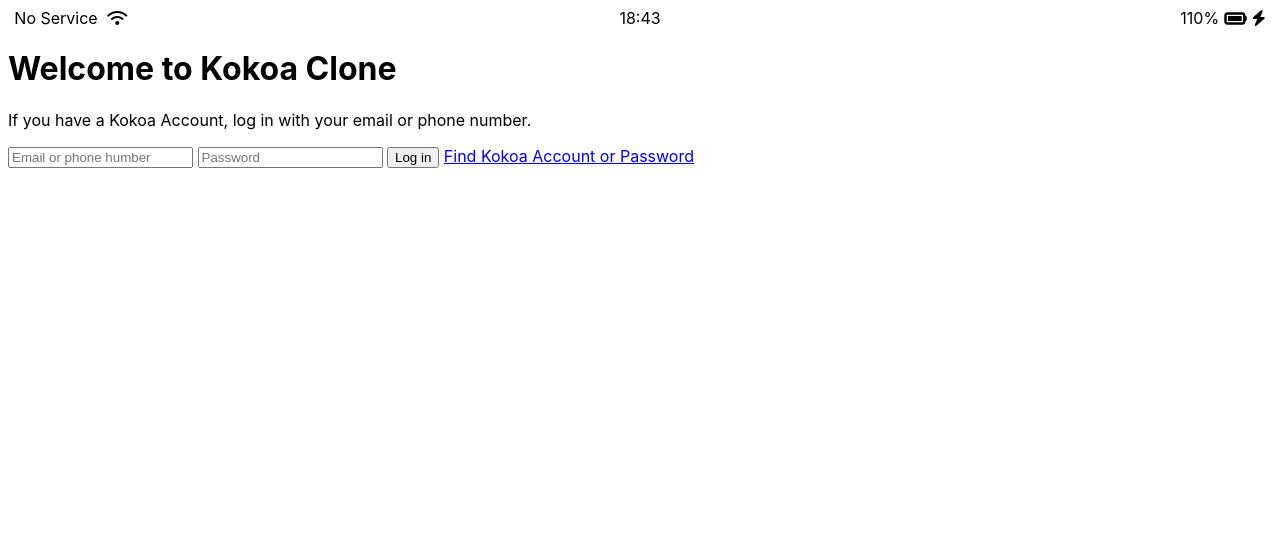
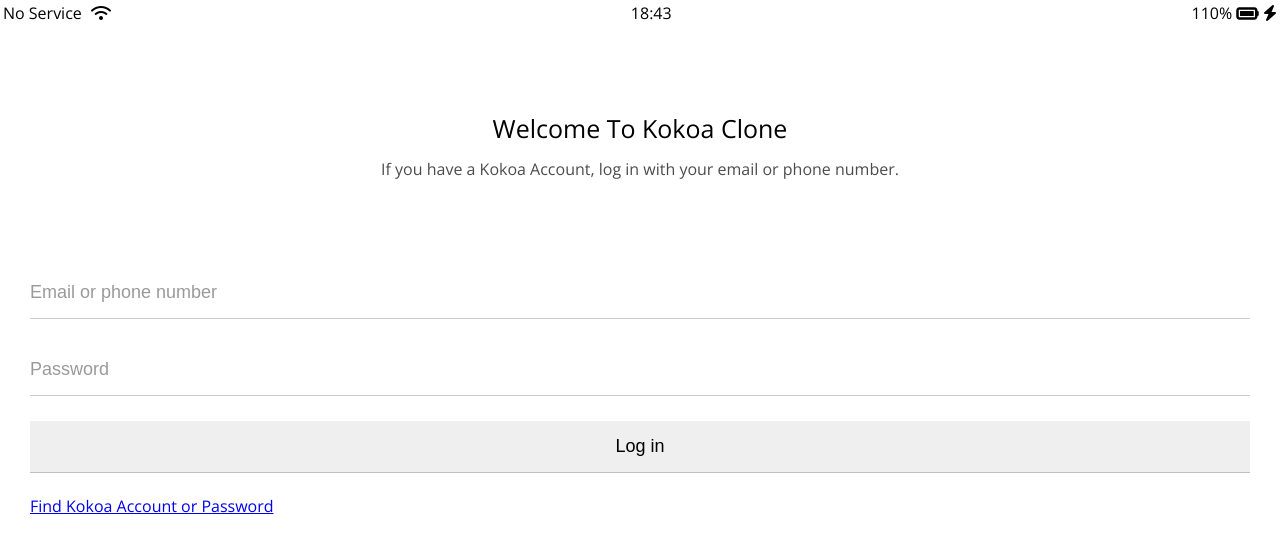
Before and after one commit to gswlover/kokoa-clone-2020, a plain HTML site: page index.html in a window 1280 px wide. Drawn offline with nearby package versions, Linux system fonts and the light colour scheme.

Commit message:
#8. Log in Form part One

```diff
--- /dev/null
+++ b/css/reset.css
@@ -0,0 +1,128 @@
+html,
+body,
+div,
+span,
+applet,
+object,
+iframe,
+h1,
+h2,
+h3,
+h4,
+h5,
+h6,
+p,
+blockquote,
+pre,
+a,
+abbr,
+acronym,
+address,
+big,
+cite,
+code,
+del,
+dfn,
+em,
+img,
+ins,
+kbd,
+q,
+s,
+samp,
+small,
+strike,
+strong,
+sub,
+sup,
+tt,
+var,
+b,
+u,
+i,
+center,
+dl,
+dt,
+dd,
+ol,
+ul,
+li,
+fieldset,
+form,
+label,
+legend,
+table,
+caption,
+tbody,
+tfoot,
+thead,
+tr,
+th,
+td,
+article,
+aside,
+canvas,
+details,
+embed,
+figure,
+figcaption,
+footer,
+header,
+hgroup,
+menu,
+nav,
+output,
+ruby,
+section,
+summary,
+time,
+mark,
+audio,
+video {
+  margin: 0;
+  padding: 0;
+  border: 0;
+  font-size: 100%;
+  font: inherit;
+  vertical-align: baseline;
+}
+/* HTML5 display-role reset for older browsers */
+article,
+aside,
+details,
+figcaption,
+figure,
+footer,
+header,
+hgroup,
+menu,
+nav,
+section {
+  display: block;
+}
+body {
+  line-height: 1;
+}
+ol,
+ul {
+  list-style: none;
+}
+blockquote,
+q {
+  quotes: none;
+}
+blockquote:before,
+blockquote:after,
+q:before,
+q:after {
+  content: "";
+  content: none;
+}
+table {
+  border-collapse: collapse;
+  border-spacing: 0;
+}
+
+input:focus {
+  outline: none;
+}
--- /dev/null
+++ b/css/status-bar.css
@@ -0,0 +1,25 @@
+.status-bar {
+  display: flex;
+  justify-content: space-between;
+  padding: 5px 3px;
+}
+
+.status-bar__column:first-child span {
+  margin-right: 5px;
+}
+
+.status-bar__column:nth-child(2) {
+  display: flex;
+  justify-content: center;
+}
+.status-bar__column:last-child {
+  display: flex;
+  justify-content: flex-end;
+  align-items: center;
+}
+.status-bar__column .fa-battery-full {
+  margin: 0 5px;
+}
+
+/*모든 페이지에 상태바가 있기 때문에
+status-bar는 따로 둔다.*/
--- a/css/styles.css
+++ b/css/styles.css
@@ -1,34 +1,60 @@
+@import "reset.css";
+@import "status-bar.css";
+@import url("https://fonts.googleapis.com/css2?family=Open+Sans:wght@400;600&family=Roboto:wght@300&display=swap");
+@import "variables.css";
+
 body {
-  font-family: -apple-system, BlinkMacSystemFont, "Segoe UI", Roboto, Oxygen,
-    Ubuntu, Cantarell, "Open Sans", "Helvetica Neue", sans-serif;
+  font-family: "Open Sans", sans-serif;
 }
 
-.status-bar {
+.Welcome-header {
+  margin: 90px 0px;
+  text-align: center;
   display: flex;
-  justify-content: center;
+  flex-direction: column;
+  align-items: center;
 }
-.status-bar__column {
-    width: 33%;
+.Welcome-header__title {
+  margin-bottom: 20px;
+  font-size: 25px;
 }
-.status-bar__column:first-child span {
-  margin-right: 5px;
+.Welcome-header__text {
+  width: 60%;
+  opacity: 0.7;
 }
-.status-bar__column:nth-child(2) {
-    display:flex;
-    justify-content: center;
+#login-form {
+  display: flex;
+  flex-direction: column;
+  margin: 0px 30px;
 }
-.status-bar__column:last-child{
-    display: flex;
-    justify-content: flex-end;
-    align-items: center;
+#login-form input {
+  border: none;
+  padding: 15px 0px;
+  font-size: 18px;
+  border-bottom: 1px solid rgba(0, 0, 0, 0.2);
+  margin-bottom: 25px;
+  transition: border-color 0.3s ease-in-out;
 }
-.status-bar__column .fa-battery-full{
-    margin: 0 5px;
+#login-form input::placeholder {
+  color: rgba(0, 0, 0, 0.4);
+}
+
+#login-form input:focus {
+  border-color: var(--yellow);
 }
 
 /*status bar--*/
 
-
 /*나열하려면 display: flex;*/
 /*양쪽 width 안맞춰지지만  양쪽 정렬 :justify-content: space-between;
  양쪽 width 맞춰짐 양쪽 정렬 : css hack :
+ /reset css : body 에 margin 이 생겨서 지우기/
+ /맨처음 reset 시키는게 좋음/
+ /*display:flex "everything is center"-- text-align:center 차이
+ 글과 */
+/*flex-direction: column;나란이가 아닌 위아래 위치*/
+/*margin 잘보기*/
+/* #id, class .*/
+/*#login-form input===모든 input*/
+/*0,0,0,0.3 여기서 마지막은 opacity 로 표현된것*/
+/*모든 페이지의 input에 넣기위해, reset.css로 간다*/
--- /dev/null
+++ b/css/variables.css
@@ -0,0 +1,3 @@
+:root {
+  --yellow: #fae100;
+}
--- a/index.html
+++ b/index.html
@@ -15,29 +15,26 @@
         <div class="status-bar__column">
             <span>18:43</span>
         </div>
-        <div class="status-bar__column">
+        <div class="staus-bar__column">
             <span>110%</span>
             <i class="fas fa-battery-full fa-lg"></i>
             <i class="fas fa-bolt"></i>
         </div>
-
     </div>
     <header class="Welcome-header">
-        <h1 class="Welcome-header__title">Welcome to Kokoa Clone</h1>
+        <h1 class="Welcome-header__title">Welcome To Kokoa Clone</h1>
         <p class="Welcome-header__text">If you have a Kokoa Account, log in with your email or phone number.</p>
-    </header>
-    <form id="login-form">
-        <input type="text" placeholder="Email or phone humber">
+     </header>
+     <form id="login-form">
+        <input type="text" placeholder="Email or phone number">
         <input type="password" placeholder="Password">
         <input type="submit" value="Log in"/>
         <a href="#">Find Kokoa Account or Password</a>
-
     </form>
     <script src="https://kit.fontawesome.com/03738d0403.js" crossorigin="anonymous">
     </script>
 </body>
 </html>
-
 
 
 
```
